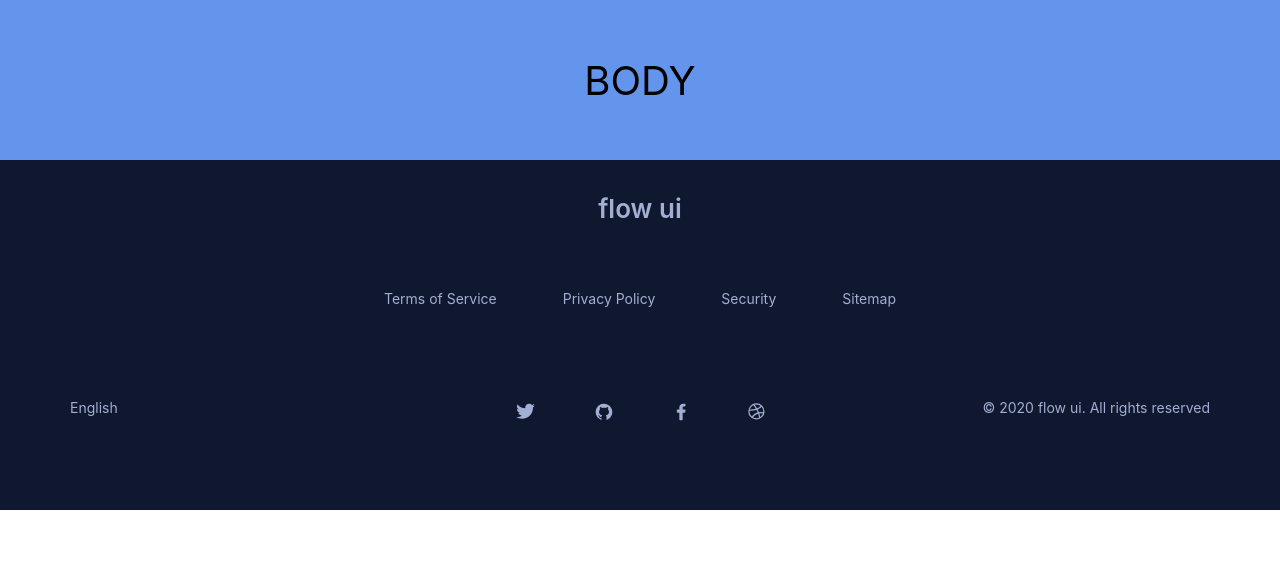
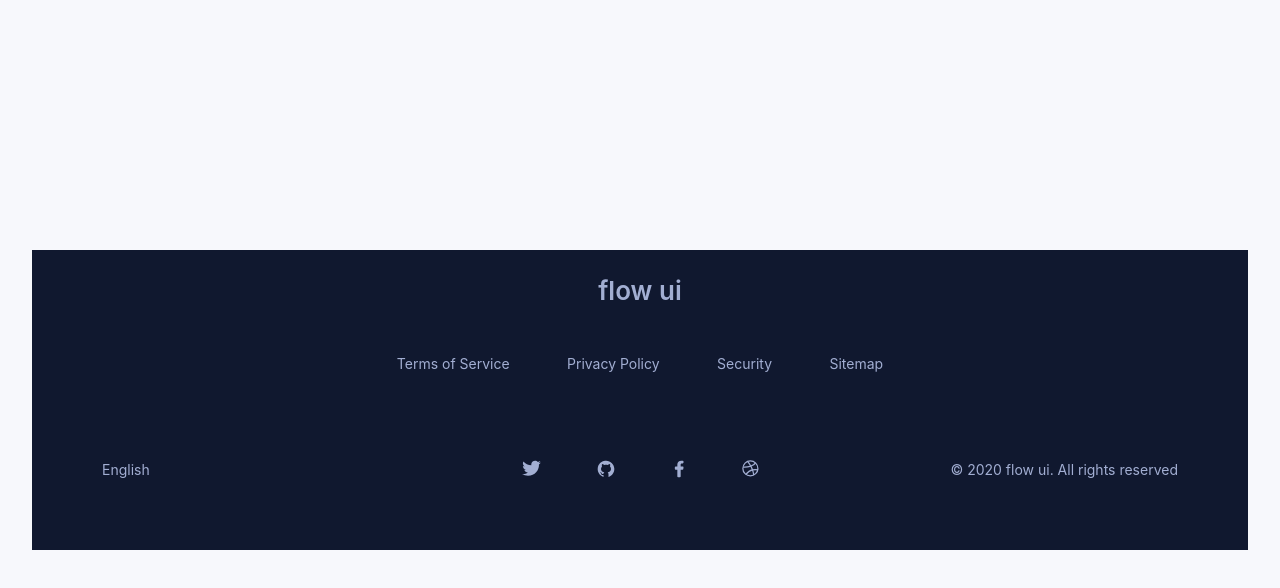
Before and after one commit to OrekuD/expo-wallpaper-app, a React (Create React App) app: page / in a window 1280 px wide. Shown: the top 588 px of the page. Built offline with nearby package versions, Linux system fonts and the light colour scheme.

Commit message:
Code refactoring

```diff
--- a/src/App.js
+++ b/src/App.js
@@ -6,8 +6,9 @@ import Footer from "./components/Footer";
 function App() {
   return (
     <div className="App">
-      <Body />
-      <Footer />
+      <Body>
+        <Footer />
+      </Body>
     </div>
   );
 }
--- a/src/App.scss
+++ b/src/App.scss
@@ -2,13 +2,12 @@ $background: #10182f;
 $text: #a2aed2;
 
 .body {
-  height: 20vh;
-  background-color: cornflowerblue;
+  min-height: 100vh;
+  background-color: #f7f8fc;
   display: flex;
+  flex-direction: column;
   align-items: center;
   justify-content: center;
-  text-transform: uppercase;
-  font-size: 40px;
 }
 
 a {
@@ -59,12 +58,14 @@ a {
 }
 
 .container {
-  min-height: 350px;
+  min-height: 300px;
+  width: 95%;
   background-color: $background;
   color: $text;
   display: flex;
   flex-direction: column;
   text-align: center;
+  margin: 0 auto;
 }
 
 .top {
@@ -97,6 +98,10 @@ a {
   justify-content: space-evenly;
   font-size: 14px;
   padding: 20px 70px;
+
+  p {
+    margin-top: 5px;
+  }
 }
 
 .bottom-left {
--- a/src/components/Body.js
+++ b/src/components/Body.js
@@ -1,5 +1,5 @@
 import React from "react";
 
-const Body = () => <div className="body" > body </div>;
+const Body = ({ children }) => <div className="body"> {children} </div>;
 
 export default Body;
--- a/src/components/Footer.js
+++ b/src/components/Footer.js
@@ -13,7 +13,9 @@ const Footer = () => (
       <a href="/"> Sitemap </a>
     </div>
     <div className="bottom">
-      <div className="bottom-left"> English </div>
+      <div className="bottom-left">
+        <p> English </p>
+      </div>
       <div className="bottom-middle">
         <Twitter size="25px" color={color} />
         <Github2 size="20px" color={color} />
@@ -21,7 +23,7 @@ const Footer = () => (
         <Dribbble size="20px" color={color} />
       </div>
       <div className="bottom-right">
-        &copy; 2020 flow ui. All rights reserved
+        <p> &copy; 2020 flow ui. All rights reserved </p>
       </div>
     </div>
   </div>
--- a/src/index.css
+++ b/src/index.css
@@ -12,8 +12,3 @@ body {
   -webkit-font-smoothing: antialiased;
   -moz-osx-font-smoothing: grayscale;
 }
-
-code {
-  font-family: source-code-pro, Menlo, Monaco, Consolas, "Courier New",
-    monospace;
-}
```
